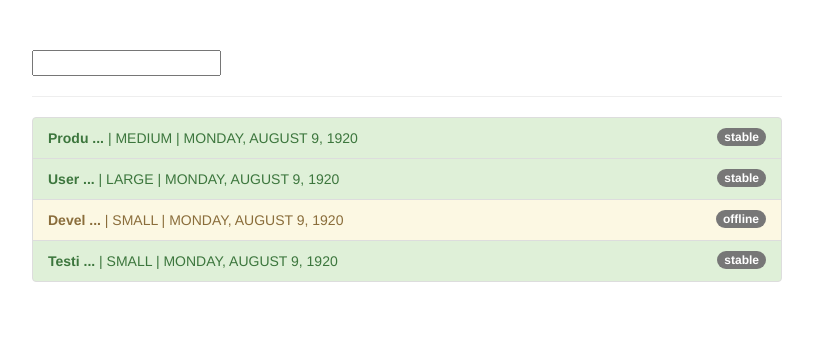
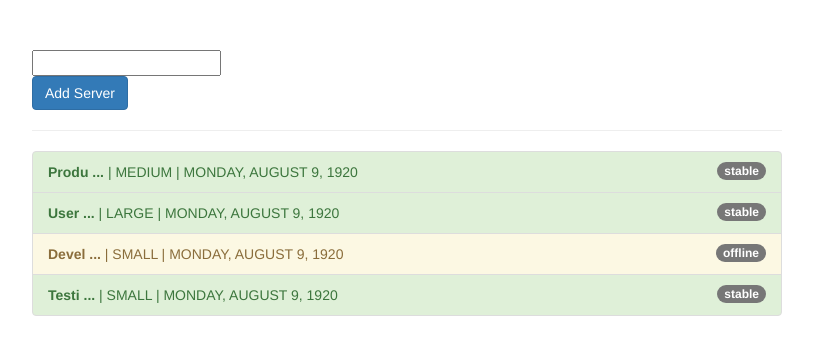
Before and after one commit to saittosun/angular-maxi-pipe, an Angular app: page / in a window 1280 px wide. Shown: the top 354 px of the page, without its empty margins (233-1046 px from the left). Built offline with nearby package versions, Linux system fonts and the light colour scheme.

Commit message:
pure and impure pipes

```diff
--- a/src/app/app.component.html
+++ b/src/app/app.component.html
@@ -2,6 +2,10 @@
   <div class="row">
     <div class="col-xs-12 col-sm-10 col-md-8 col-sm-offset-1 col-md-offset-2">
       <input type="text"[(ngModel)]="filteredStatus">
+      <br>
+      <button
+        class="btn btn-primary"
+        (click)="onAddServer()">Add Server</button>
       <hr>
       <ul class="list-group">
         <li
--- a/src/app/app.component.ts
+++ b/src/app/app.component.ts
@@ -40,4 +40,13 @@
       'list-group-item-danger': server.status === 'critical'
     };
   }
+
+  onAddServer() {
+    this.servers.push({
+      instanceType: 'small',
+      name: 'New Server',
+      status: 'stable',
+      started: new Date(15, 1, 2017)
+    })
+  }
 }
--- a/src/app/filter.pipe.ts
+++ b/src/app/filter.pipe.ts
@@ -1,7 +1,10 @@
 import { Pipe, PipeTransform } from '@angular/core';
 
 @Pipe({
-  name: 'filter'
+  name: 'filter',
+  // tslint:disable-next-line:max-line-length
+  // The reason simply is that the pipe now gets recalculated whenever data changes and as mentioned before, this can lead to performance issues but might be what you're interested in. So it is fine to use it, this is what is pure property is therefore, you can set it to false which basically means this is not, you could say purely focusing on whether the pipe arguments changed but now it will also be recalculated whenever anything changes on the page and again this might be a bad behavior, I'm just emphasizing this because it's so important to understand but if you know what you're doing, if you do need this behavior, definitely go ahead, set pure to false and you are good to go. And with that, we now get a working filter pipe with this little downside of potentially hitting performance issues if we have a very long list here.
+  pure: false
 })
 export class FilterPipe implements PipeTransform {
 
```
